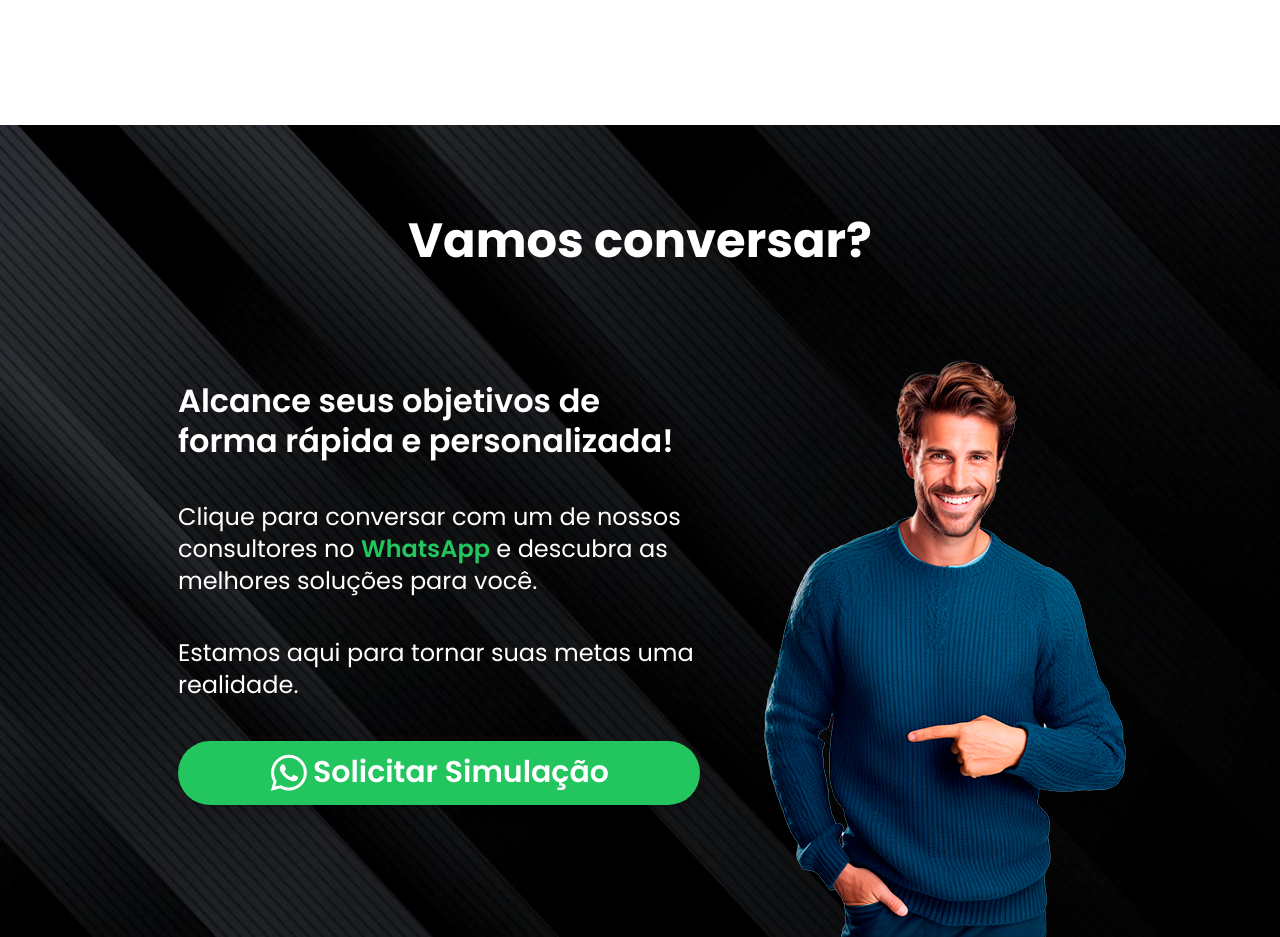
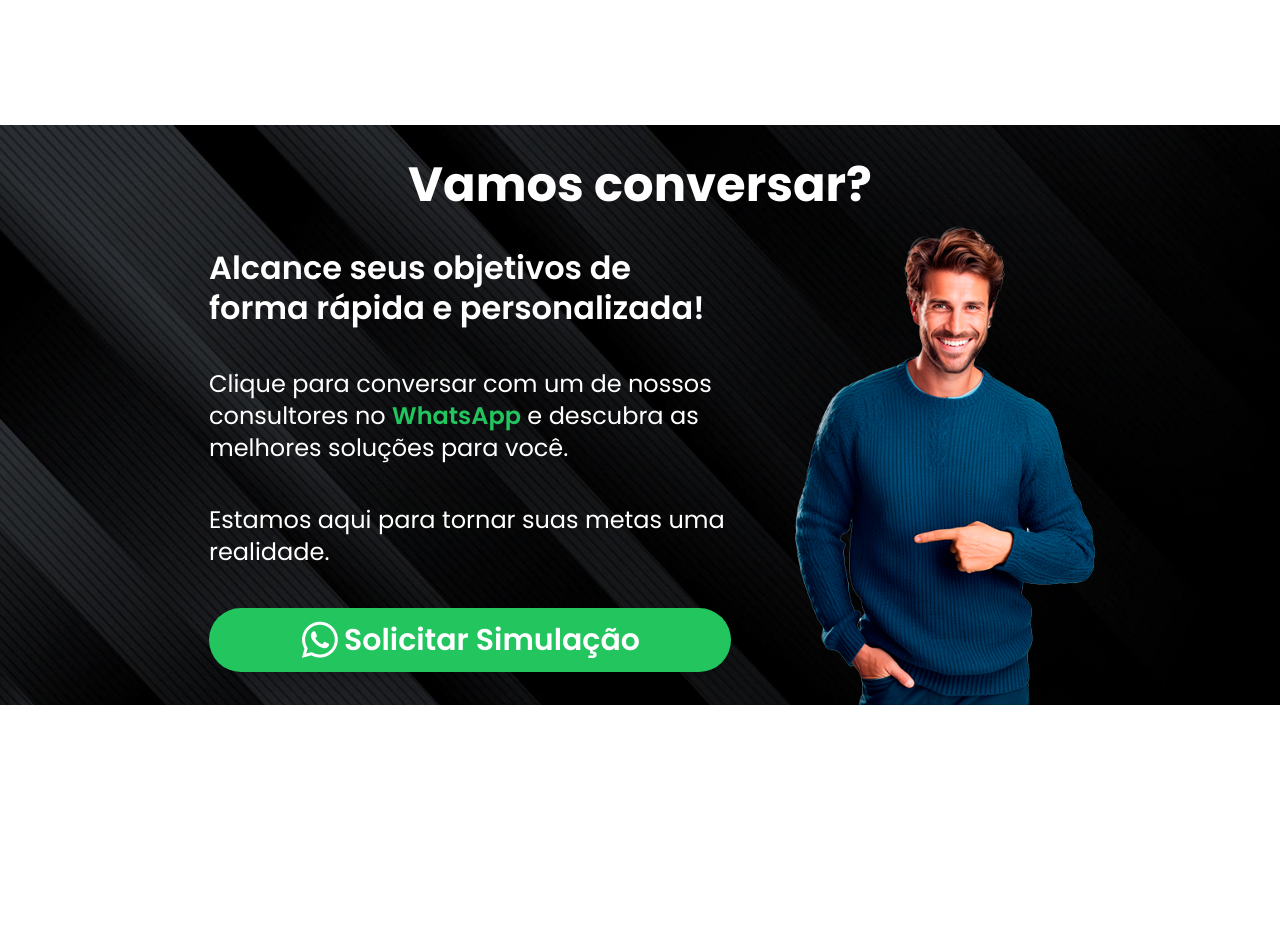
Before and after one commit to gleniodev/landing-page-1, a Next.js app: page / in a window 1280 px wide. Shown: the part 4620-5557 px from the top of the page. After the commit the page ends 5325 px from the top, so only its background shows below. Built offline with nearby package versions, Linux system fonts and the light colour scheme.

Commit message:
adjusted margin, height, pading of SectionFive

```diff
--- a/src/components/SectionFive.tsx
+++ b/src/components/SectionFive.tsx
@@ -10,13 +10,13 @@ import Link from "next/link";
 export function SectionFive() {
   return (
     <section
-      className=" w-full bg-img_bg_sec5 bg-no-repeat bg-center bg-cover pt-10 pb-20 mt-20 lg:pt-20 lg:pb-0"
+      className=" w-full bg-img_bg_sec5 bg-no-repeat bg-center bg-cover pt-10 pb-20 mt-20 md:pt-0 lg:pb-0 md:h-[564px] lg:h-[580px]"
       id="sec-5"
     >
       <Container>
-        <div className="w-full flex flex-1 flex-col items-center justify-center gap-10 lg:gap-20">
+        <div className="w-full flex flex-1 flex-col items-center justify-between gap-10 md:gap-0 md:h-[564px] lg:h-[580px]">
           <div className="w-full text-center ">
-            <h2 className="text-[34px] text-white lg:text-[48px] font-bold text-center">
+            <h2 className="text-[34px] text-white lg:text-[48px] md:mt-6 font-bold text-center">
               Vamos conversar?
             </h2>
           </div>
@@ -44,7 +44,7 @@ export function SectionFive() {
                 </Link>
               </div>
             </div>
-            <Image className="hidden lg:block lg:self-end" src={MenImg} alt={"Homem"} />
+            <Image className="hidden lg:block lg:self-end lg:w-[300px] lg:h-auto" src={MenImg} alt={"Homem"} />
           </div>
         </div>
       </Container>
```
